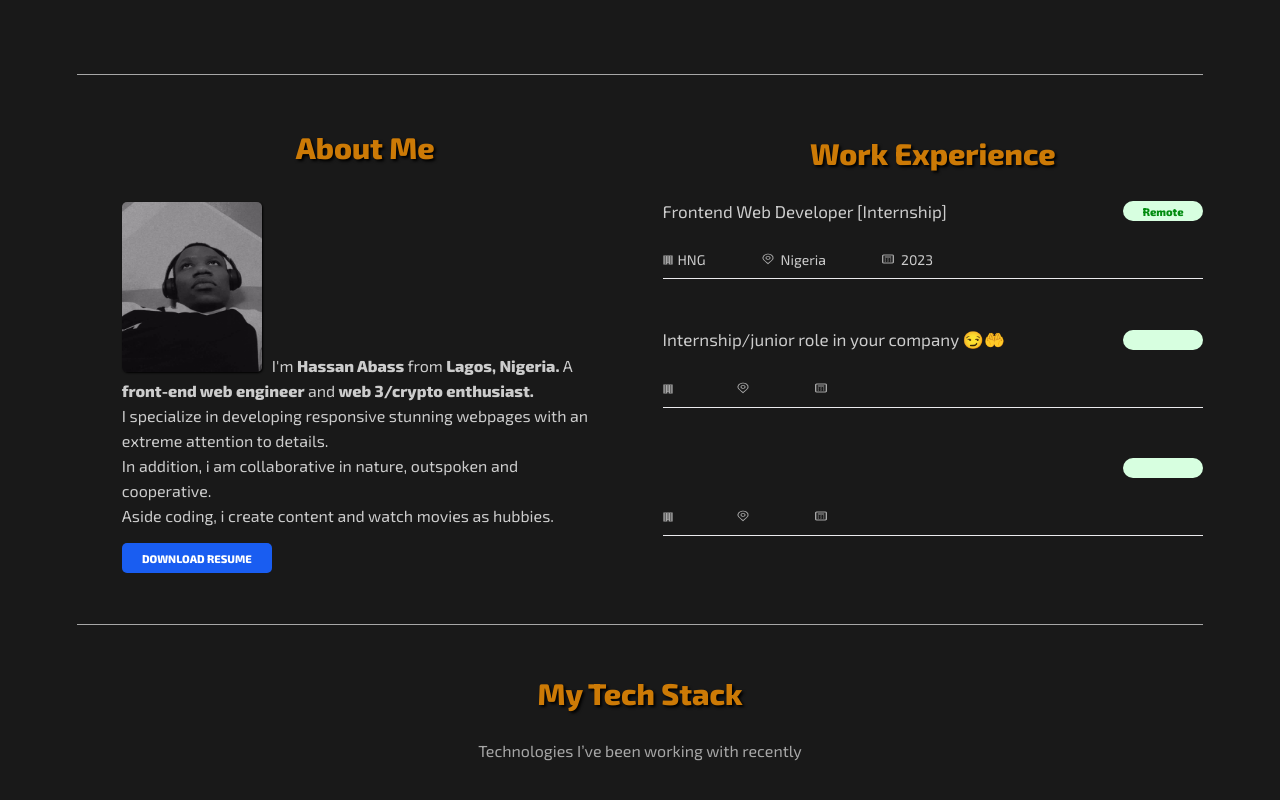
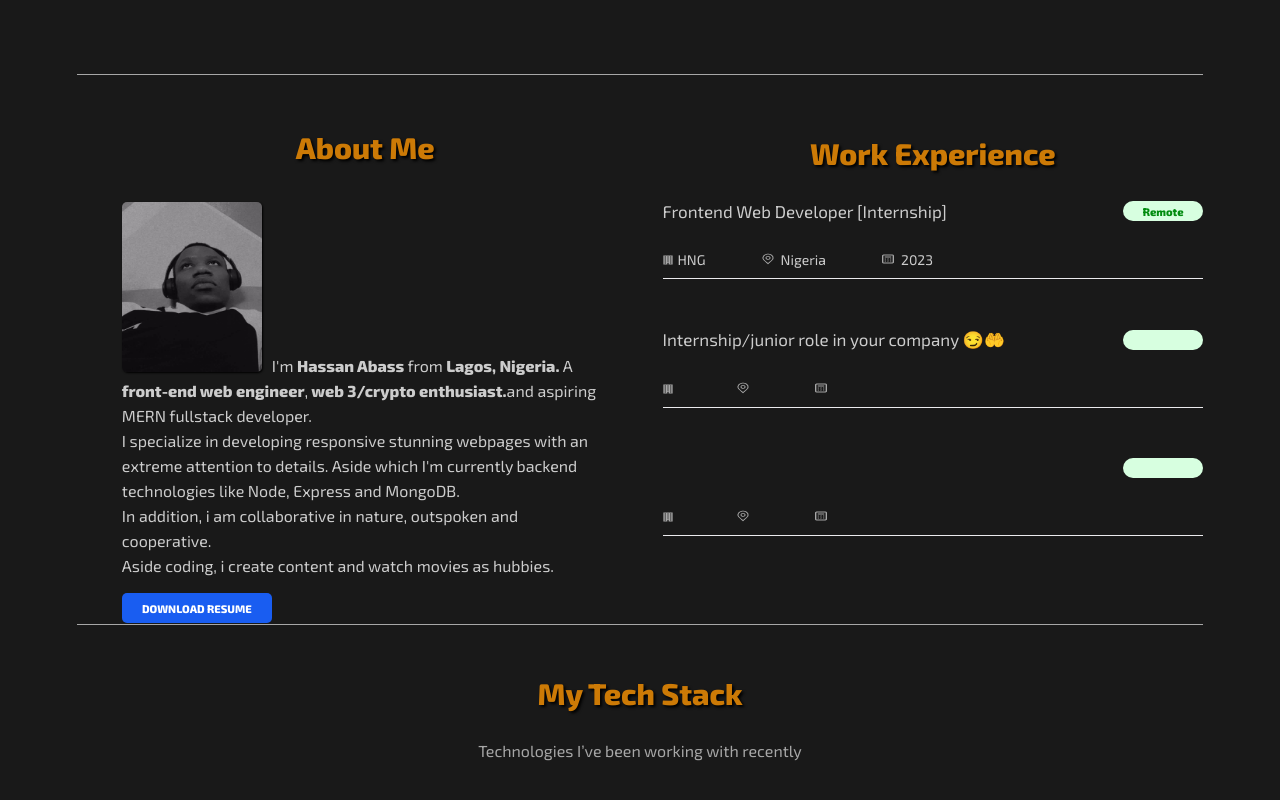
Before and after one commit to Asquare012/portfoliov2, a React (Create React App) app: page / in a window 1280 px wide. Shown: the part 646-1446 px from the top of the page. Built offline with nearby package versions, Linux system fonts and the light colour scheme; the HTML template or start-up script is replaced by a standard one.

Commit message:
Update About.js

```diff
--- a/src/component/About/About.js
+++ b/src/component/About/About.js
@@ -41,11 +41,12 @@ const About = () => {
           <img src={face} alt="face" height="170px" width="140px" />
           I'm <strong>Hassan Abass</strong> from
           <strong> Lagos, Nigeria. </strong>A
-          <strong> front-end web engineer</strong> and
-          <strong> web 3/crypto enthusiast.</strong>
+          <strong> front-end web engineer</strong>,
+          <strong> web 3/crypto enthusiast.
+  </strong>and aspiring MERN fullstack developer.
           <br />
           I specialize in developing responsive stunning webpages with an
-          extreme attention to details.
+          extreme attention to details. Aside which I'm currently backend technologies like Node, Express and MongoDB.
           <br />
           In addition, i am collaborative in nature, outspoken and cooperative.
           <br />
```
